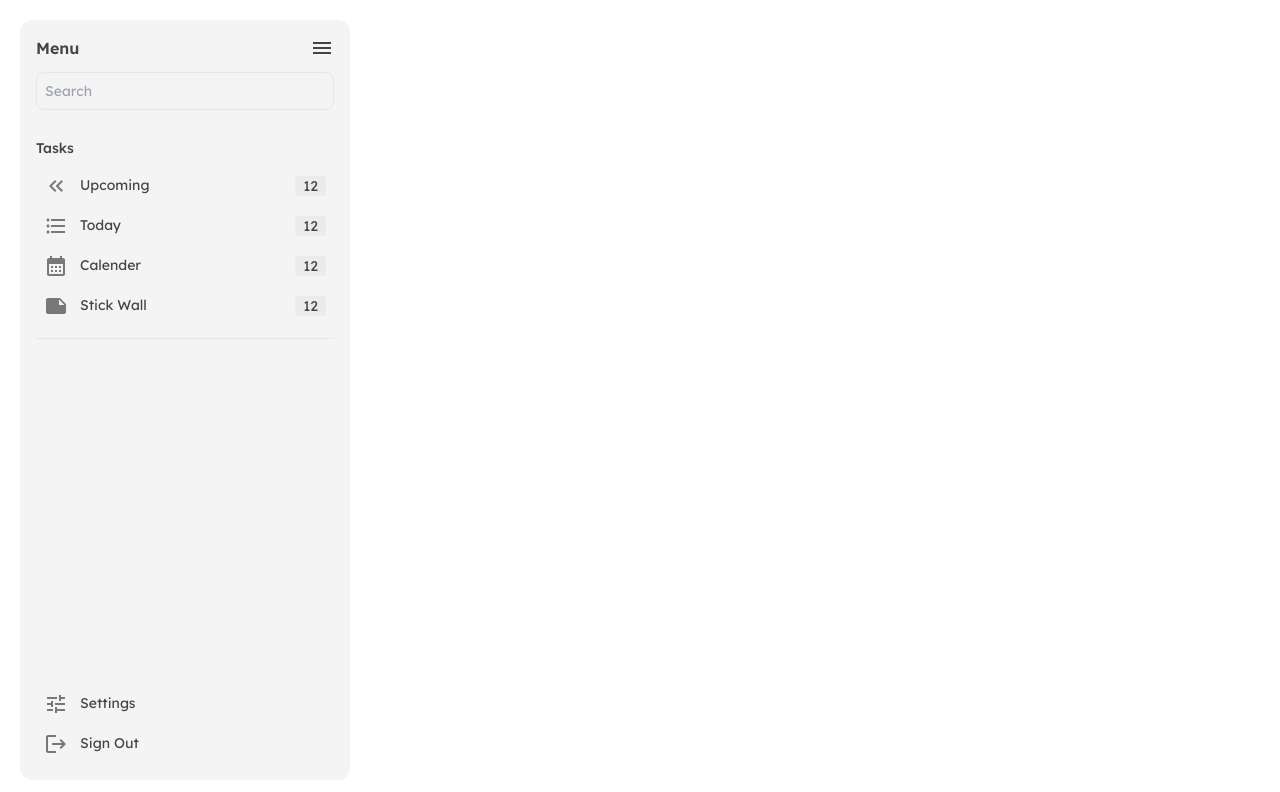
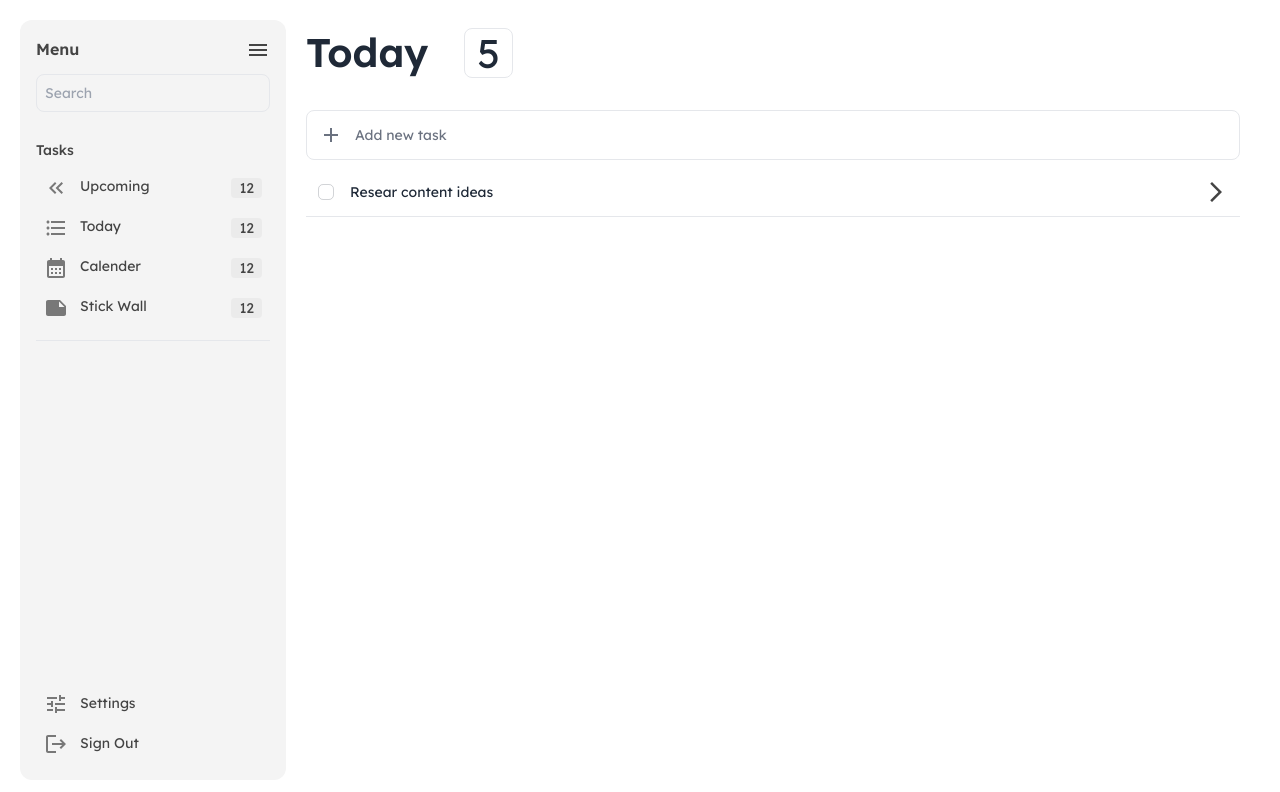
Before and after one commit to dilshadkt/Project-Mangement, a Next.js app: page / in a window 1280 px wide. Shown: the top 792 px of the page. Built offline with nearby package versions, Linux system fonts and the light colour scheme.

Commit message:
feat : today section ui

```diff
--- a/app/(dashboard)/layout.tsx
+++ b/app/(dashboard)/layout.tsx
@@ -9,7 +9,7 @@ const DashboardLayout = ({
   return (
     <div className="p-5 w-full h-screen flex ">
       <Sidbar />
-      {children}
+      <div className="w-full">{children}</div>
     </div>
   );
 };
--- a/app/(dashboard)/page.tsx
+++ b/app/(dashboard)/page.tsx
@@ -1,3 +1,9 @@
+import TodaySection from "@/container/dashboard-page/today-section";
+
 export default function Home() {
-  return <main className="text-red-500"></main>;
+  return (
+    <main className=" px-5 py-2">
+      <TodaySection />
+    </main>
+  );
 }
--- a/app/globals.css
+++ b/app/globals.css
@@ -96,7 +96,9 @@ body {
   .medium-14 {
     @apply text-[14px] font-[600];
   }
-
+  .medium-40 {
+    @apply text-[40px] font-[600] leading-[120%];
+  }
   .bold-88 {
     @apply text-[88px] font-[700] leading-[120%];
   }
--- a/components/sidebar/Sidbar.tsx
+++ b/components/sidebar/Sidbar.tsx
@@ -1,12 +1,21 @@
-import React from "react";
+"use client";
+import React, { useState } from "react";
 import MenuIcon from "@mui/icons-material/Menu";
 import { sideBar } from "./constant";
 const Sidbar = () => {
+  const [sideBarOpen, setSideBarOpen] = useState(true);
   return (
-    <section className="bg-sidebarGray rounded-xl flex flex-col  p-4 h-full w-[330px]">
+    <>
+      <section
+        className={`bg-sidebarGray rounded-xl  w-[330px]  flex-col  p-4 h-full  ${
+          sideBarOpen ? `flex ` : `hidden `
+        } transition-all duration-300 ease-in`}
+      >
         <nav className="flexBetween w-full text-textGray font-semibold">
           <h4>Menu</h4>
+          <span onClick={() => setSideBarOpen(false)}>
             <MenuIcon className="cursor-pointer" />
+          </span>
         </nav>
         <input
           type="text"
@@ -21,7 +30,7 @@ const Sidbar = () => {
                 {sideBar.slice(0, 4).map((item) => (
                   <li
                     key={item.id}
-                  className="flexBetween text-textGray py-2 group hover:bg-[#EBEBEB] px-2 rounded-lg"
+                    className="flexBetween cursor-pointer text-textGray py-2 group hover:bg-[#EBEBEB] px-2 rounded-lg"
                   >
                     <div>
                       <item.icon className="opacity-70 w-5" />
@@ -39,7 +48,7 @@ const Sidbar = () => {
               {sideBar.slice(4).map((item) => (
                 <li
                   key={item.id}
-                className="flexBetween text-textGray py-2 group hover:bg-[#EBEBEB] px-2 rounded-lg"
+                  className="flexBetween cursor-pointer text-textGray py-2 group hover:bg-[#EBEBEB] px-2 rounded-lg"
                 >
                   <div>
                     <item.icon className="opacity-70 w-5" />
@@ -51,6 +60,13 @@ const Sidbar = () => {
           </div>
         </div>
       </section>
+      <span
+        className={`${sideBarOpen ? `hidden` : `block`} p-3`}
+        onClick={() => setSideBarOpen(true)}
+      >
+        <MenuIcon className="cursor-pointer" />
+      </span>
+    </>
   );
 };
 
--- /dev/null
+++ b/container/dashboard-page/today-section/index.tsx
@@ -0,0 +1,18 @@
+import React from "react";
+import TodayFormSection from "./todayForm-section";
+
+const TodaySection = () => {
+  return (
+    <section className="text-sm">
+      <div className="text-gray-800 flex">
+        <h3 className="medium-40 ">Today</h3>
+        <span className="border rounded-lg regular-40 ml-9 px-3 border-gray-200">
+          5
+        </span>
+      </div>
+      <TodayFormSection />
+    </section>
+  );
+};
+
+export default TodaySection;
--- /dev/null
+++ b/container/dashboard-page/today-section/todayForm-section/index.tsx
@@ -0,0 +1,24 @@
+import React from "react";
+import AddIcon from "@mui/icons-material/Add";
+import ArrowForwardIosIcon from "@mui/icons-material/ArrowForwardIos";
+const TodayFormSection = () => {
+  return (
+    <div className="mt-8">
+      <button className="w-full p-3 flexStart text-gray-500 font-normal text-sm border border-gray-200 rounded-lg ">
+        <AddIcon className="font-bold" />{" "}
+        <span className="ml-3"> Add new task</span>
+      </button>
+      <ul className="mt-2">
+        <li className="p-3 border-b  flexBetween">
+          <div className="flexStart">
+            <input type="checkbox" className="checkbox w-4 h-4 rounded-[5px]" />
+            <h4 className="ml-4">Resear content ideas</h4>
+          </div>
+          <ArrowForwardIosIcon className="w-4 text-textGray" />
+        </li>
+      </ul>
+    </div>
+  );
+};
+
+export default TodayFormSection;
--- a/package.json
+++ b/package.json
@@ -21,6 +21,7 @@
     "@types/node": "^20",
     "@types/react": "^18",
     "@types/react-dom": "^18",
+    "daisyui": "^4.12.10",
     "postcss": "^8",
     "tailwindcss": "^3.4.1",
     "typescript": "^5"
--- a/tailwind.config.ts
+++ b/tailwind.config.ts
@@ -21,6 +21,9 @@ const config: Config = {
       },
     },
   },
-  plugins: [],
+  plugins: [require("daisyui")],
+  daisyui: {
+    darkTheme: "light", // name of one of the included themes for dark mode
+  },
 };
 export default config;
```
Also changed, not shown: 1 other file (tests, documents, lock files or other folders). Lines whose indentation alone changed are shown as unchanged.
